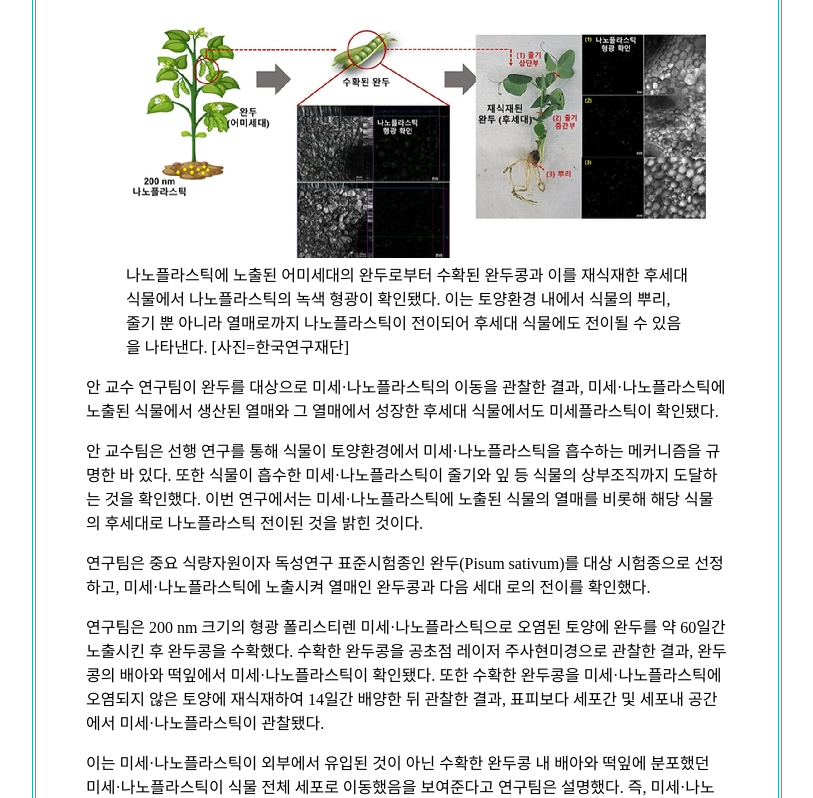
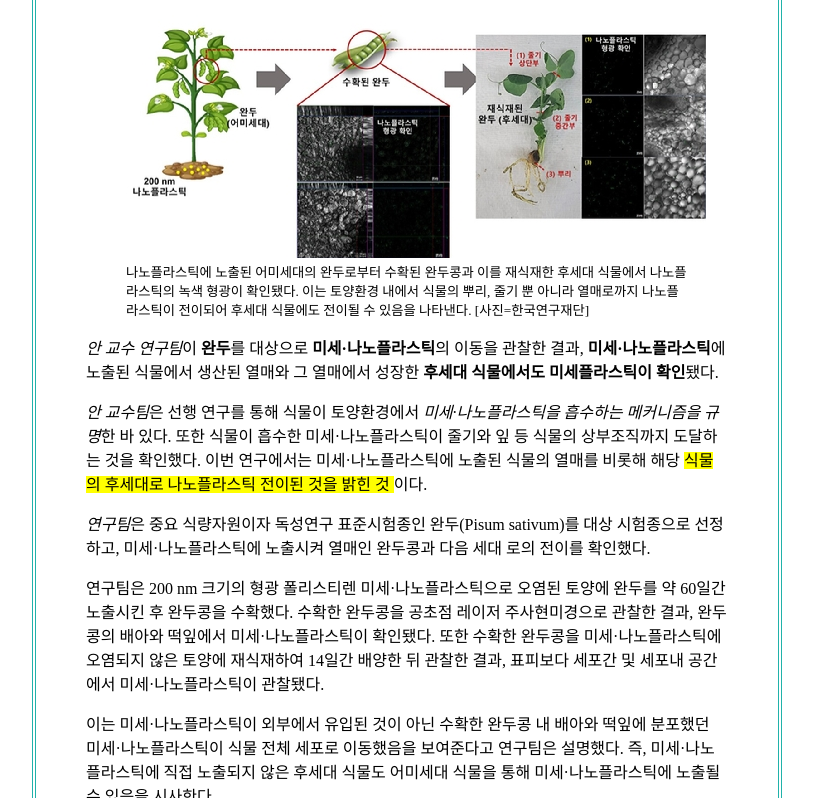
Before and after one commit to rohgubn/FED-RF-2nd-minsuhRoh, a plain HTML site: page 001.HTML학습/02.Info_PJ/sub4.html in a window 1280 px wide. Shown: the part 620-1418 px from the top of the page, without its empty margins (233-1046 px from the left). Drawn offline with Linux system fonts and the light colour scheme; a web font is replaced by a local one.

Commit message:
기사 원문 수정
각기사 테마별  원문 수정

```diff
--- a/001.HTML학습/02.Info_PJ/sub4.html
+++ b/001.HTML학습/02.Info_PJ/sub4.html
@@ -43,9 +43,11 @@
                 <img src="./images/article_picture4.jpg" alt="IT/과학기사이미지" />
                 <!-- 이미지 설명 -->
                 <figcaption>
-                    나노플라스틱에 노출된 어미세대의 완두로부터 수확된 완두콩과 이를 재식재한 후세대 식물에서
-                    나노플라스틱의 녹색 형광이 확인됐다. 이는 토양환경 내에서 식물의 뿌리, 줄기 뿐 아니라 열매로까지
-                    나노플라스틱이 전이되어 후세대 식물에도 전이될 수 있음을 나타낸다. [사진=한국연구재단]
+                    <small>
+                        나노플라스틱에 노출된 어미세대의 완두로부터 수확된 완두콩과 이를 재식재한 후세대 식물에서
+                        나노플라스틱의 녹색 형광이 확인됐다. 이는 토양환경 내에서 식물의 뿌리, 줄기 뿐 아니라 열매로까지
+                        나노플라스틱이 전이되어 후세대 식물에도 전이될 수 있음을 나타낸다. [사진=한국연구재단]
+                    </small>
                 </figcaption>
             </figure>
             <!--
@@ -57,20 +59,22 @@
             <!-- 2-5.기사내용 -->
             <section class="contents">
                 <p>
-                    안 교수 연구팀이 완두를 대상으로 미세·나노플라스틱의 이동을 관찰한 결과, 미세·나노플라스틱에 노출된
-                    식물에서 생산된 열매와 그 열매에서 성장한 후세대 식물에서도 미세플라스틱이 확인됐다.
+                    <i>안 교수 연구팀</i>이 <b>완두</b>를 대상으로 <b>미세·나노플라스틱</b>의 이동을 관찰한 결과,
+                    <b>미세·나노플라스틱</b>에 노출된 식물에서 생산된 열매와 그 열매에서 성장한
+                    <strong>후세대 식물에서도 미세플라스틱이 확인</strong>됐다.
                 </p>
 
                 <p>
-                    안 교수팀은 선행 연구를 통해 식물이 토양환경에서 미세·나노플라스틱을 흡수하는 메커니즘을 규명한 바
-                    있다. 또한 식물이 흡수한 미세·나노플라스틱이 줄기와 잎 등 식물의 상부조직까지 도달하는 것을
-                    확인했다. 이번 연구에서는 미세·나노플라스틱에 노출된 식물의 열매를 비롯해 해당 식물의 후세대로
-                    나노플라스틱 전이된 것을 밝힌 것이다.
+                    <i>안 교수팀</i>은 선행 연구를 통해 식물이 토양환경에서
+                    <em>미세·나노플라스틱을 흡수하는 메커니즘을 규명</em>한 바 있다. 또한 식물이 흡수한
+                    미세·나노플라스틱이 줄기와 잎 등 식물의 상부조직까지 도달하는 것을 확인했다. 이번 연구에서는
+                    미세·나노플라스틱에 노출된 식물의 열매를 비롯해 해당
+                    <mark> 식물의 후세대로 나노플라스틱 전이된 것을 밝힌 것 </mark>이다.
                 </p>
 
                 <p>
-                    연구팀은 중요 식량자원이자 독성연구 표준시험종인 완두(Pisum sativum)를 대상 시험종으로 선정하고,
-                    미세·나노플라스틱에 노출시켜 열매인 완두콩과 다음 세대 로의 전이를 확인했다.
+                    <i>연구팀</i>은 중요 식량자원이자 독성연구 표준시험종인 완두(Pisum sativum)를 대상 시험종으로
+                    선정하고, 미세·나노플라스틱에 노출시켜 열매인 완두콩과 다음 세대 로의 전이를 확인했다.
                 </p>
 
                 <p>
@@ -126,94 +130,28 @@
                 전화: 010-7777-8888
             </address>
         </footer>
+        <!-- [ 1. HTML 서식 관련 요소들 ]
+       1. 두꺼운 글자
+            <b>- 굵은 텍스트(Bold text - 단순글자만 두꺼움)
+        <strong>- 중요한 텍스트
+            (Important text -중요 함의 의미)
 
-        <!--
+        2. 이탤릭 글자
+         <i>- 기울임꼴 텍스트
+                (Italic text- 글자만 이탤릭처리)
+        <em>- 강조된 텍스트
+                (Emphasized text -강조의 의미)
 
-        [ 이름규칙 ]
-        1. 파스칼 케이스 : JS에서
-            PascalCase -> 단어마다 대문자
-        2. 캐믈 케이스 : JS에서
-            camelCase -> 첫단어빼고 단어마다 대문자
-        3. 스네이크 케이스 : 파일명/폴더명
-            snake_case -> 모두소문자고 단어사이 언더바
-        4. 케밥 케이스 : 요소명
-            kebab-case -> 모두소문자고 단어사이 데쉬
-
-
-        [ 요소 명명법 ]
-        1. 아이디는 #, 클래스는 . (약어로만들기)
-        2. 이름은 구체적으로 만들고
-        단어마다 데쉬(-)를 사용함(케밥케이스)
-        3. 아이디는 유일함, 클래스는 다중적용가능
-        예) <div class="aa bb cc" id="ee"></div>
-
-        [ 태그 구성도 ]
-        - 시작태그와 끝태그로 구성
-        <태그명 속성명="속성값"></태그명>
-        - 속성은 필수속성과 선택속성이 있음
-
-        [ img 요소 ]
-        - img 는 이미지를 불러오는 요소
-        - 필수속성
-            1) src : 이미지경로
-            2) alt : 대체텍스트(웹접근성 필수)
-            -> alternative text
-
-        [ 웹접근성 참조 ]
-        https://www.wah.or.kr
-
-        [ 웹표준이란? ]
-        - 모든 브라우저에서 하나의 소스로
-        동일한 디스플레이 및 기능이 작동하도록
-        정한 웹 코딩의 표준안이다!
-
-        [ 웹접근성이란? ]
-        - 평등의 원칙! 즉, 장애인 차별금지법에 따라
-        이미지(alt속성), 동영상(자막) 등에 설명을
-        추가하여 정보제공에 차별이 없도록 하는것!
-
-        [ 레이아웃을 위한 블록요소 ]
-        div : 영역을 나누고 묶어주는 요소
-        (divide/division - 블록요소)
-
-        [ HTML5에서 등장한 div 친구들 ]
-        - div에 내용을 구분하는 이름을 지어줌
-        - 의미가 있는요소를 시멘틱(sementic)태그라고 함!
-        1. header : 머릿부분
-        2. footer : 아랫부분
-        3. main : 메인부분(한번만 사용가능!)
-        4. nav : 네비게이션 부분
-        5. aside : 부가정보
-        6. section : 내용구분파트
-        7. article : 독립된 내용구분파트
-        ( section/article 내부에 h1~h6 태그사용권고)
-
-        참고) 요소와 태그는 무엇이 다른가?
-        요소(element)는 공통적인 성질을 이를때 사용
-        태그(tag)는 구체적인요소를 사용할때 지칭하는말
-
-        [ 한 페이지에서 한번만쓰는 요소 ]
-        html / head / body / main
-
-        [ 닫는 태그 없이 홀로쓰는 요소 ]
-        br / img
-
-        [ 웹에서 경로 지정하기 ]
-        1. 상대경로 : 현재파일 위치에서 파악되는 경로
-        1) ./ - 현재위치(또는 쓰지 않고 바로)
-        2) ../ - 상위폴더로 이동
-
-        2. 절대경로 : http부터 쓰는 웹경로
-
-        3. 절대상대경로 : 웹 사이트 루트부터의 경로
-        -> 슬래쉬(/)부터 씀
-
-        -> 주의 : 절대상대경로는 서버 루트폴더가
-        같이 않으면 경로가 모두 깨짐! 또는
-        로컬에서 직접 웹 페이지를 열어도 깨짐!
-
-
-
-     -->
+        3. 색상표시
+        <mark>- 표시된 텍스트
+                (Marked text - 눈에 띄게 표시)
+        4. 작은글자
+        <small>- 더 작은 텍스트
+                (Smaller text)
+    <del>- 삭제된 텍스트
+    <ins>- 삽입된 텍스트
+    <sub>- 아래 첨자 텍스트
+    <sup>- 위 첨자 텍스트
+        -->
     </body>
 </html>
```
Also changed, not shown: 001.HTML학습/02.Info_PJ/sub1.html (+1 -1 lines), 001.HTML학습/02.Info_PJ/sub2.html (+1 -4 lines), 001.HTML학습/02.Info_PJ/sub3.html (+1 -1 lines), 001.HTML학습/02.Info_PJ/sub5.html (+1 -1 lines).
